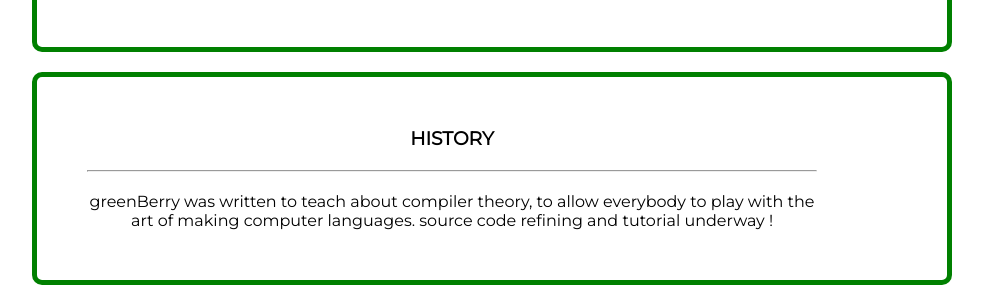
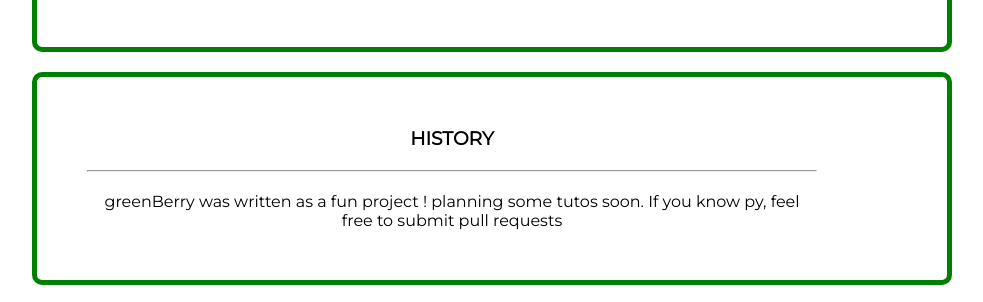
Before and after one commit to Abdur-rahmaanJ/greenberry, a plain HTML site: page index.html in a window 1280 px wide. Shown: the part 4189-4491 px from the top of the page, without its empty margins (28-1011 px from the left). Drawn offline with Linux system fonts and the light colour scheme.

Commit message:
history update

```diff
--- a/index.html
+++ b/index.html
@@ -212,7 +212,7 @@
 	</div>
 	<div id="history">
 		<h3>HISTORY</h3><hr>
-		<p>greenBerry was written to teach about compiler theory, to allow everybody to play with the art of making computer languages. source code refining and tutorial underway !</p>
+		<p>greenBerry was written as a fun project ! planning some tutos soon. If you know py, feel free to submit pull requests</p>
 	</div>
 	<div style="border:none;">
 		<a href="http://www.reliablecounter.com" target="_blank"><img src="http://www.reliablecounter.com/count.php?page=abdur-rahmaanj.github.io/greenBerry/&digit=style/lcd/9/&reloads=0" alt="" title="" border="0"></a><br /><a href="http://http://reliablecounter.com/blog/best-team-names-work-event/" target="_blank" style="font-family: Geneva, Arial; font-size: 9px; color: #330010; text-decoration: none;">team</a>
```
